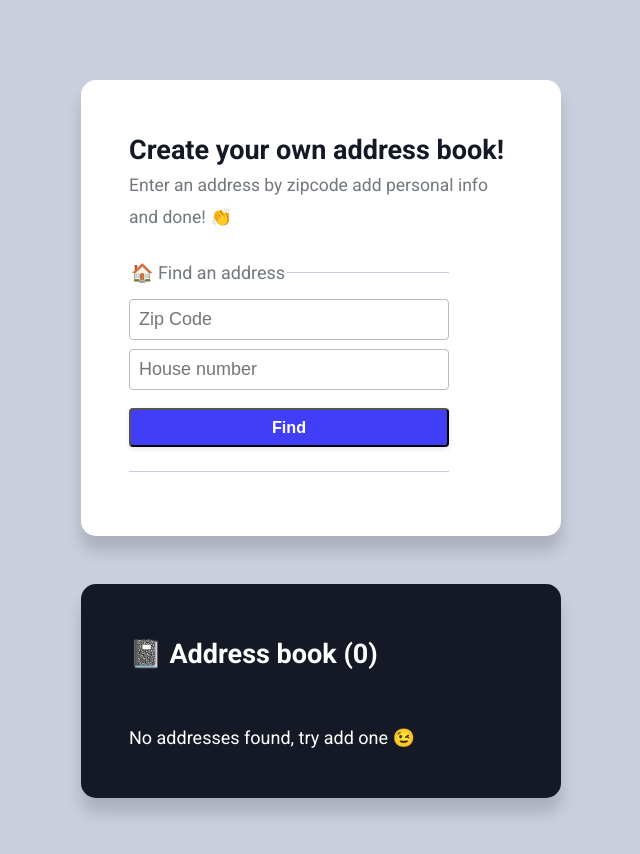
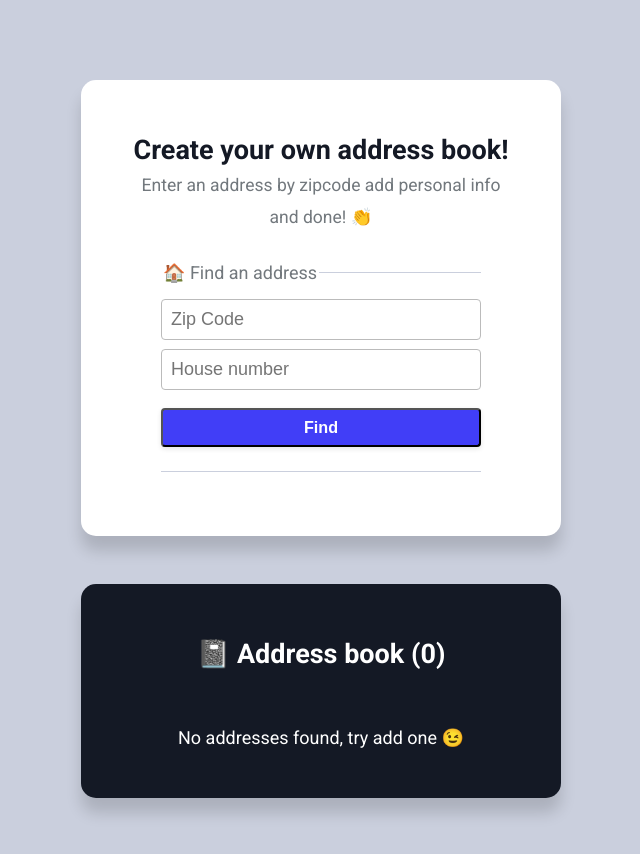
Before and after one commit to tatiana-sthl/react-dev-test-address-book, a React (Create React App) app: page / in a window 1280 px wide. Shown: the top 854 px of the page, without its empty margins (319-959 px from the left). Built offline with nearby package versions, Linux system fonts and the light colour scheme.

Commit message:
styling form

```diff
--- a/src/App.css
+++ b/src/App.css
@@ -32,6 +32,7 @@ body {
   font-size: 18px;
   font-family: var(--font-primary);
   background: var(--color-accent);
+  text-align: center;
 }
 
 main {
@@ -65,4 +66,5 @@ legend {
 
 .form-row {
   margin-bottom: 0.5em;
+  text-align: center;
 }
--- a/src/ui/components/Error/ErrorMessage.js
+++ b/src/ui/components/Error/ErrorMessage.js
@@ -2,11 +2,9 @@ import React from 'react';
 import $ from "./ErrorMessage.module.css";
 
 const ErrorMessage = ({ message }) => {
-    const errorMessageClass = $['error-message'] || "";
-    console.log("Styles:", $);
 
   return (
-    <div className={errorMessageClass}>
+    <div className={$['error-message']}>
       <p>{message}</p>
     </div>
   );
--- a/src/ui/components/Error/ErrorMessage.module.css
+++ b/src/ui/components/Error/ErrorMessage.module.css
@@ -5,5 +5,5 @@
     border: 1px solid #f44336;
     border-radius: 5px;
     margin-top: 10px;
-    font-size: 14px;
+    font-size: 18px;
   }
--- a/src/ui/components/Form/Form.js
+++ b/src/ui/components/Form/Form.js
@@ -1,9 +1,11 @@
 import React from "react";
 import PropTypes from "prop-types";
 
+import $ from "./Form.module.css";
+
 const Form = ({ onSubmit, legend, children }) => {
   return (
-    <form onSubmit={onSubmit}>
+    <form onSubmit={onSubmit} className={$['form']}>
       <fieldset>
         {legend && <legend>{legend}</legend>}
         {children}
--- /dev/null
+++ b/src/ui/components/Form/Form.module.css
@@ -0,0 +1,3 @@
+.form {
+    text-align: -webkit-center;
+}
```
